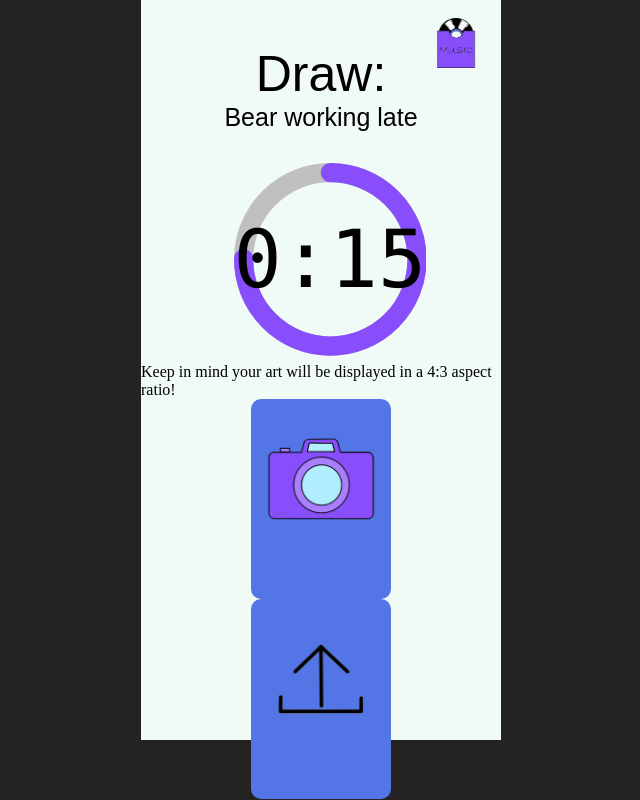
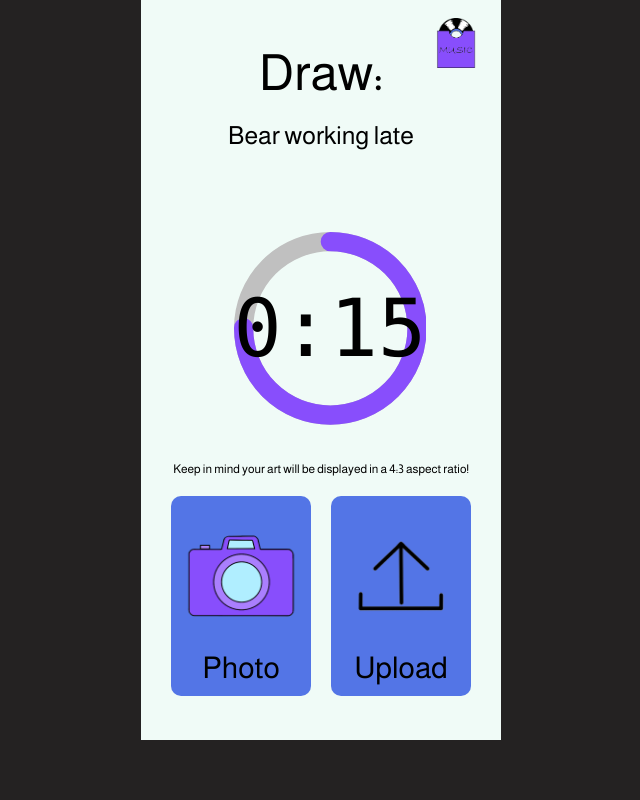
Before and after one commit to Start-Select/drawtastic, a plain HTML site: page draw.html in a window 1280 px wide. Shown: the whole page, without its empty margins (319-959 px from the left). Drawn offline with Linux system fonts and the light colour scheme.

Commit message:
Draw page modified

```diff
--- a/draw.html
+++ b/draw.html
@@ -5,6 +5,12 @@
     <meta name="viewport" content="width=device-width, initial-scale=1.0">
     <link rel="stylesheet" href="draw.css">
     <title>Document</title>
+
+    <!-- Font -->
+    <link rel="preconnect" href="https://fonts.googleapis.com">
+    <link rel="preconnect" href="https://fonts.gstatic.com" crossorigin>
+    <link href="https://fonts.googleapis.com/css2?family=Almarai&display=swap" rel="stylesheet">
+
 </head>
 <body>
     <div class="frame">
@@ -13,18 +19,24 @@
         </header>
         <main>
             <p class="font-Title">Draw:</p>
+            <div class="prompt-box">
+                <p class="font-AN">Bear working late</p>
+            </div>
 
-            <p class="font-AN">Bear working late</p>
             <div class="countdown">
                 <svg viewBox="-50 -50 100 100" stroke-width="10">
                   <circle r="45"></circle>
                   <circle r="45" stroke-dasharray="282.7433388230814" stroke-dashoffset="282.7433388230814px"></circle>
                 </svg>
             </div>
-            <p>Keep in mind your art will be displayed in a 4:3 aspect ratio!</p>
-            <div class="draw-button">
-                <div class="photo"></div>
-                <div class="upload"></div>
+            <p class="font-txt">Keep in mind your art will be displayed in a 4:3 aspect ratio!</p>
+            <div class="buttons">
+                <div class="photo">
+                    <p class="button-txt">Photo</p>
+                </div>
+                <div class="upload">
+                    <p class="button-txt">Upload</p>
+                </div>
             </div>
         </main>
     </div>
```
